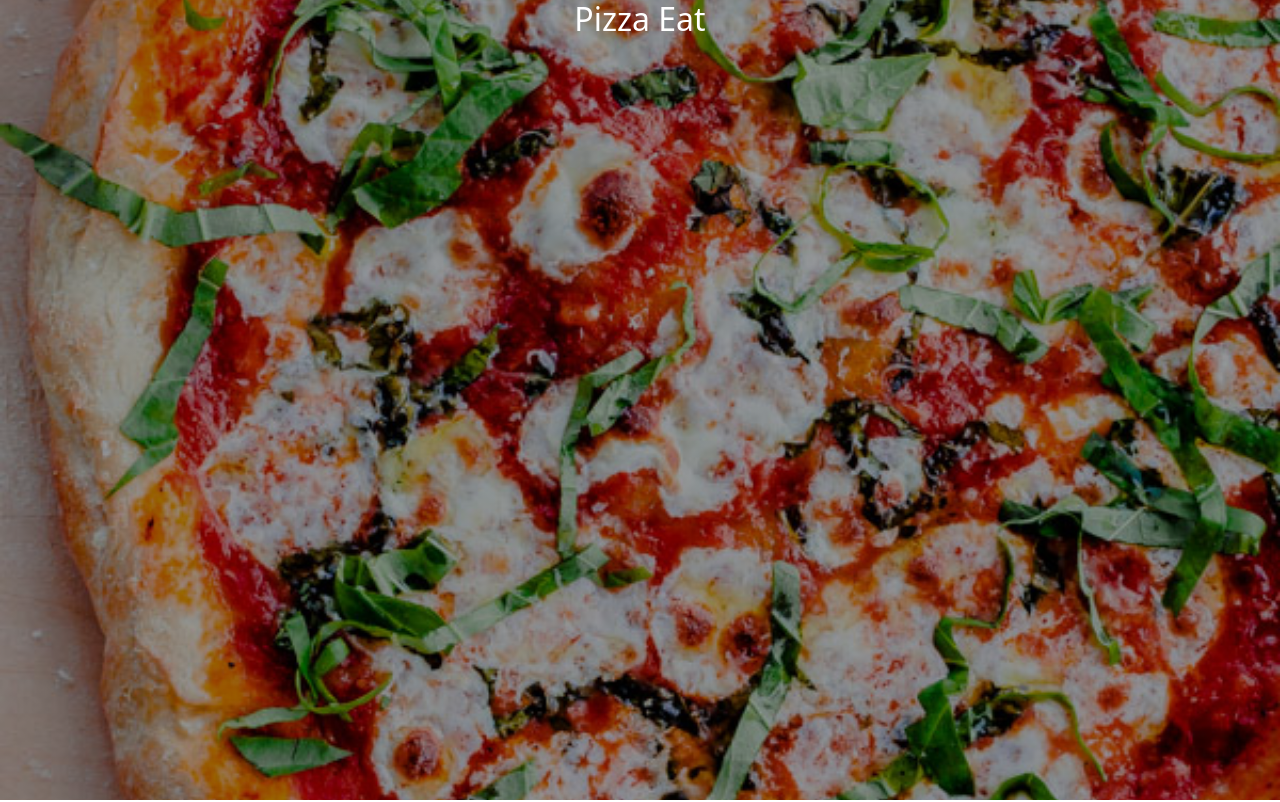
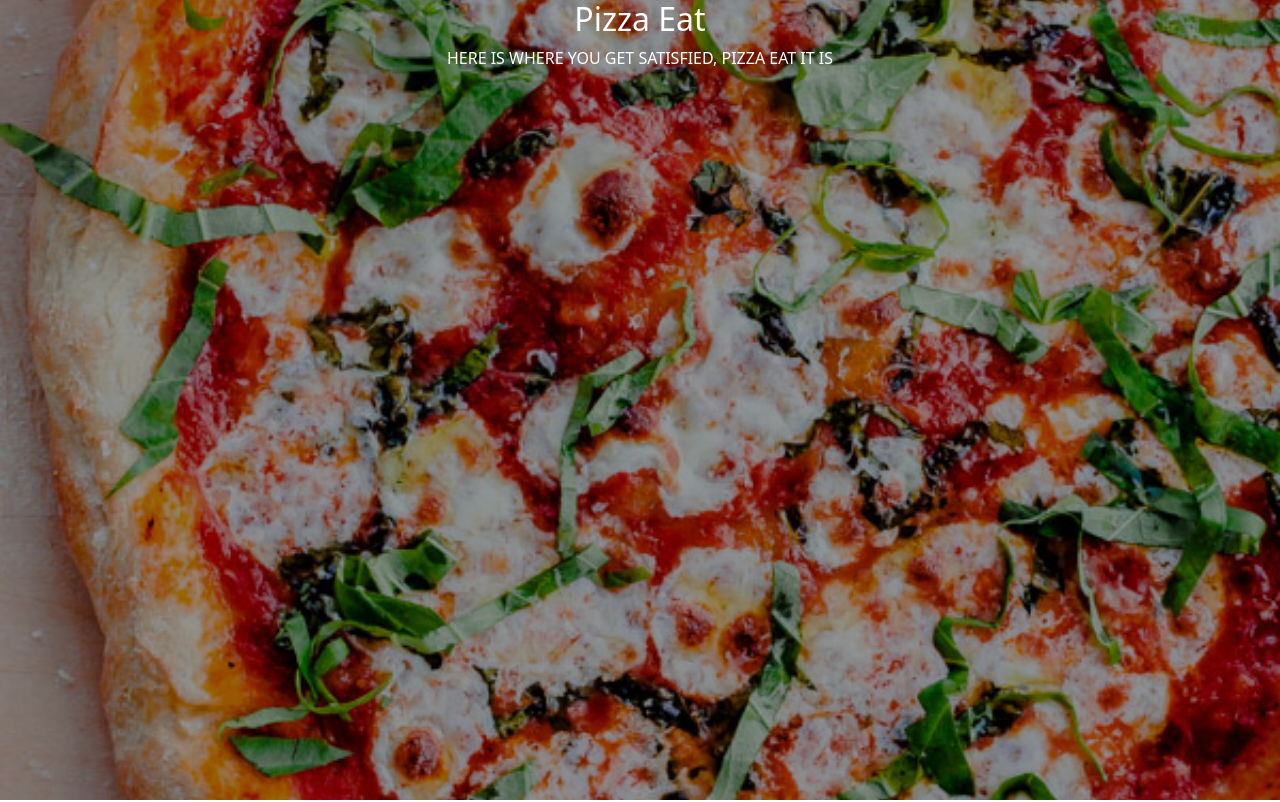
Before and after one commit to BRIANCHERUIYOT/pizzaeat, a plain HTML site: page index.html in a window 1280 px wide. Shown: the top 802 px of the page. Drawn offline with nearby package versions, Linux system fonts and the light colour scheme.

Commit message:
adds a paragraph

```diff
--- a/index.html
+++ b/index.html
@@ -19,6 +19,7 @@
   <body>
     <div class="landing">
       <h2 id="eat">Pizza Eat</h2>
+      <p>HERE IS WHERE YOU GET SATISFIED, PIZZA EAT IT IS</p>
     </div>
     <div class="container-fluid mt-5 p-2" >
       <div class="row">
```
